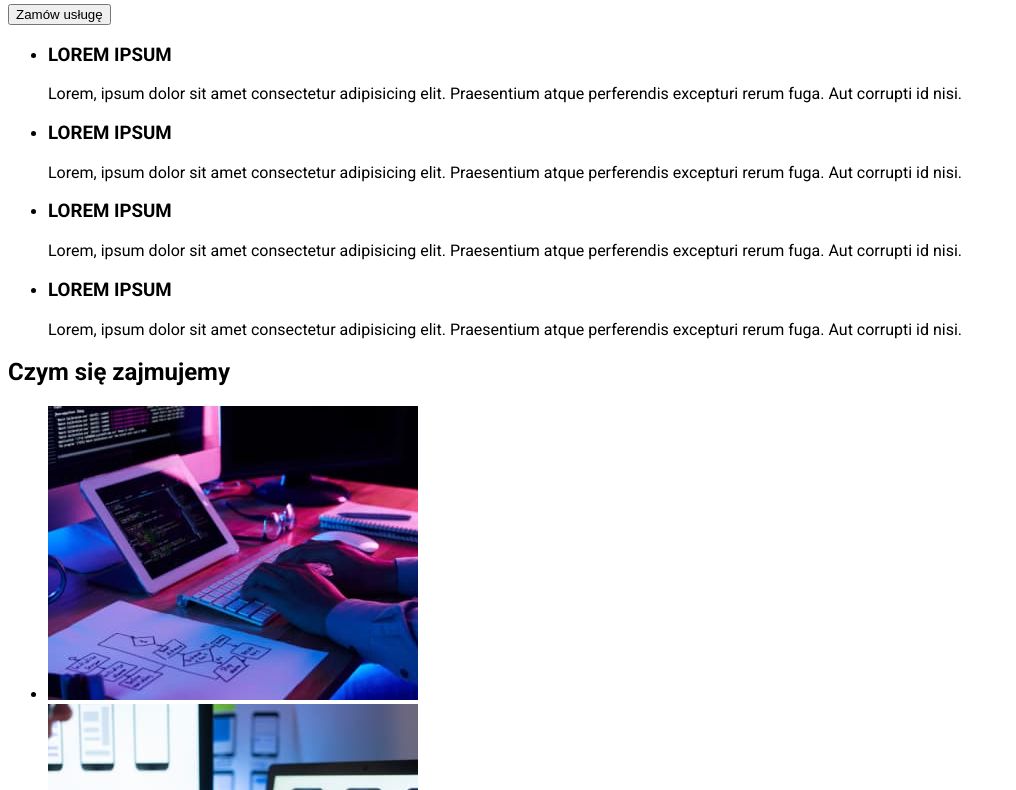
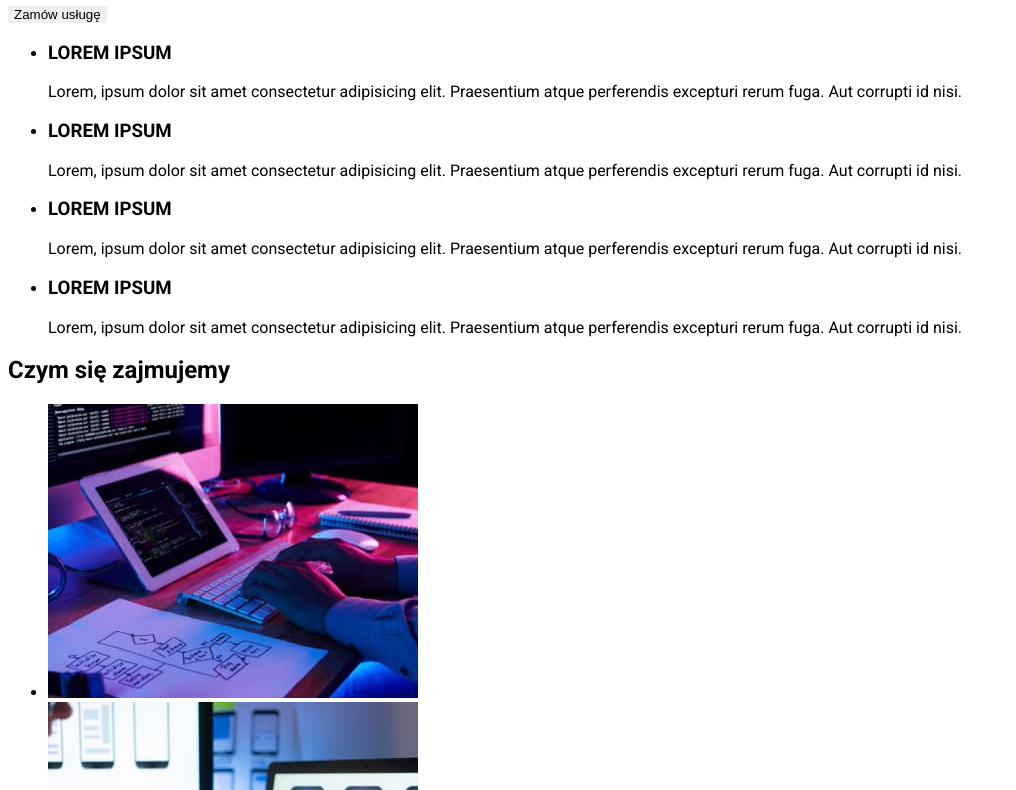
Before and after one commit to Bartosz-Zarski/goit-markup-hw-02, a plain HTML site: page index.html in a window 1280 px wide. Shown: the part 229-1019 px from the top of the page, without its empty margins (0-1016 px from the left). Drawn offline with Linux system fonts and the light colour scheme.

Commit message:
Wywalenie ramek z guzików

```diff
--- a/css/styles.css
+++ b/css/styles.css
@@ -4,6 +4,9 @@
 }
 body {
   font-family: 'Roboto', 'Raleway', sans-serif;
+}
+.button {
+    border-style: none;
 }
 
 .button:hover {
```
